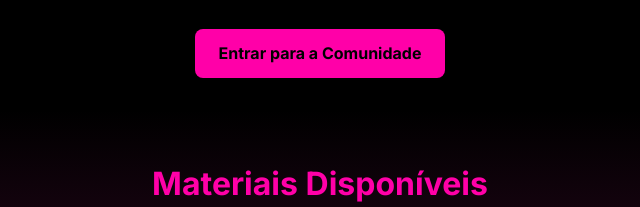
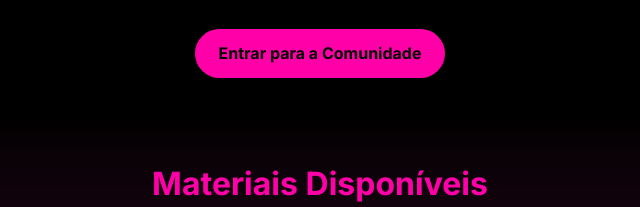
Before and after one commit to EmilyAlves1/Tela-Rosa, a plain HTML site: page pag2.html in a window 1280 px wide. Shown: the part 416-623 px from the top of the page, 320-960 px from the left. Drawn offline with Linux system fonts and the light colour scheme.

Commit message:
atualização

```diff
--- a/pag2.html
+++ b/pag2.html
@@ -72,7 +72,7 @@
         padding: 0.75rem 1.5rem;
         text-decoration: none;
         font-weight: bold;
-        border-radius: 8px;
+        border-radius: 100px;
         transition: 0.4s ease;
         position: relative;
         z-index: 1;
```
